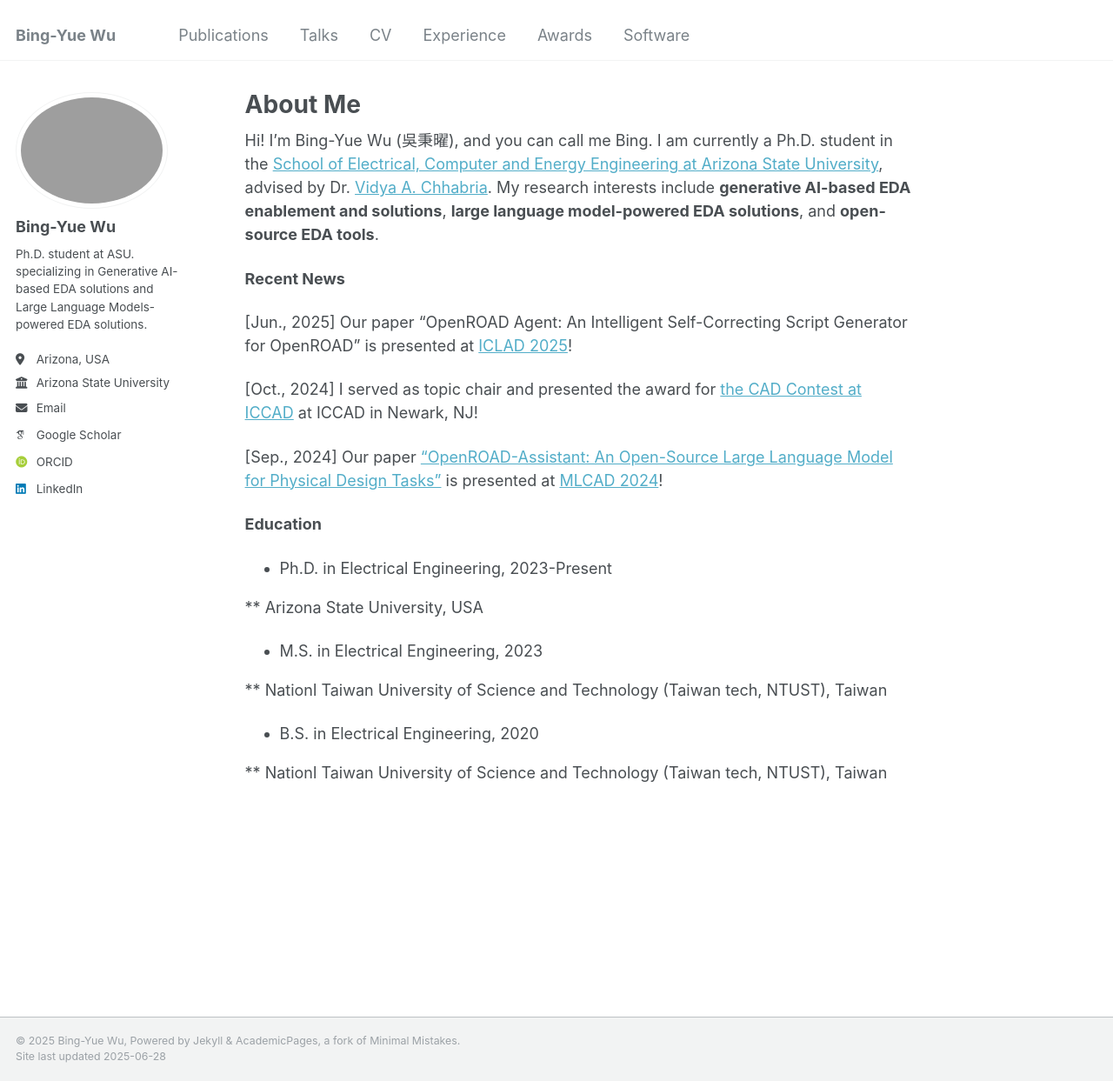
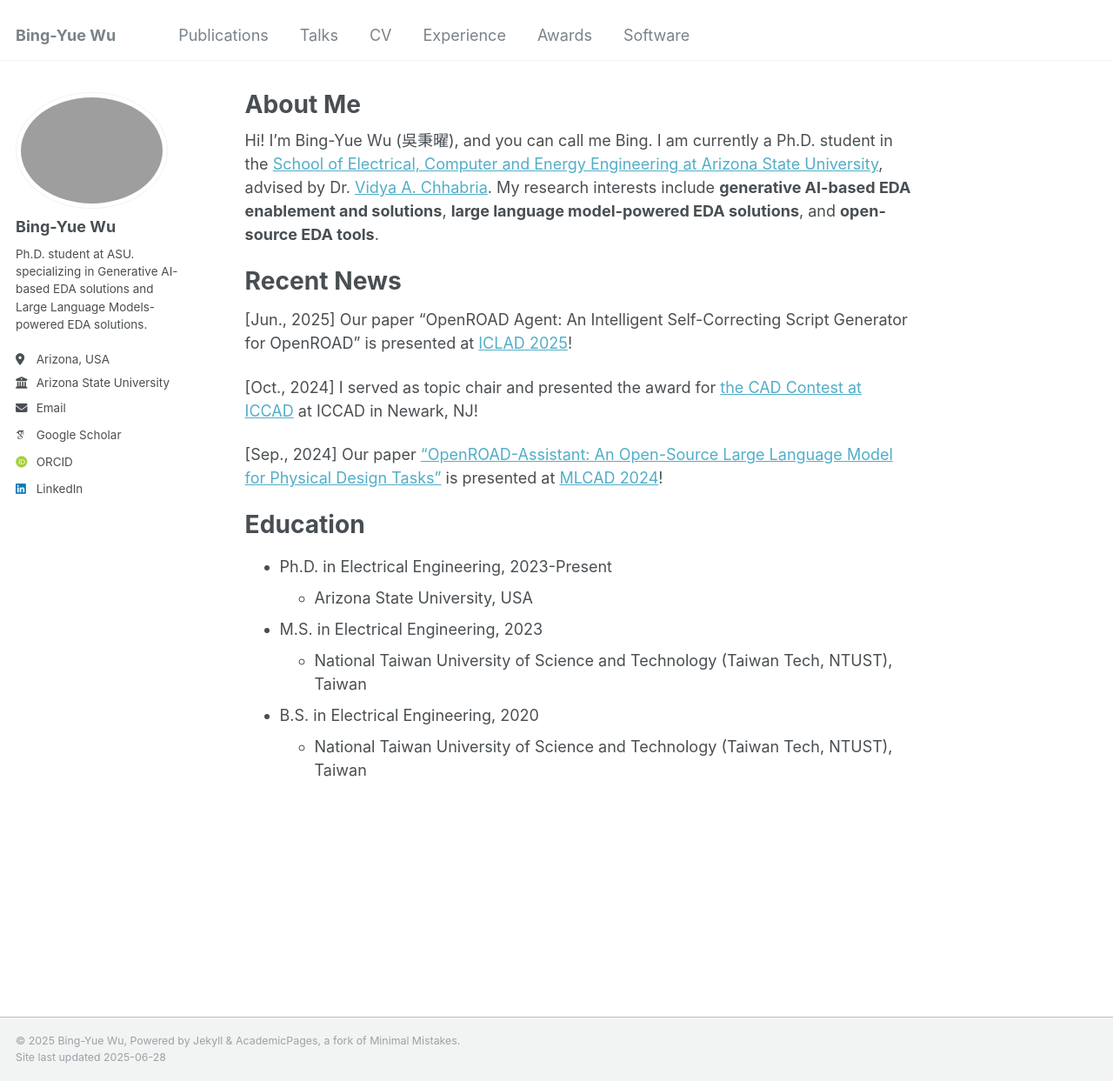
Before and after one commit to bingyuew/bingyuew.github.io, a Jekyll site: the page built from _pages/about.md, in a window 1280 px wide and 1243 px high. Shown: the whole window at 87% size. Built offline with Jekyll 4.4.1, drawn with Linux system fonts in a browser that asks for light colours; some web fonts are replaced.

Commit message:
update about
Signed-off-by: 吳秉曜 <wubingyao@MacBook-bro.local>

```diff
--- a/_pages/about.md
+++ b/_pages/about.md
@@ -9,7 +9,7 @@ redirect_from:
 
 Hi! I'm Bing-Yue Wu (吳秉曜), and you can call me Bing. I am currently a Ph.D. student in the [School of Electrical, Computer and Energy Engineering at Arizona State University](https://ecee.engineering.asu.edu/), advised by Dr. [Vidya A. Chhabria](https://faculty.engineering.asu.edu/vidyachhabria/). My research interests include **generative AI-based EDA enablement and solutions**, **large language model-powered EDA solutions**, and **open-source EDA tools**.
 
-**Recent News**
+# Recent News
 
 [Jun., 2025] Our paper "OpenROAD Agent: An Intelligent Self-Correcting Script Generator for OpenROAD" is presented at [ICLAD 2025](https://iclad.ai/)!
 
@@ -17,16 +17,13 @@ Hi! I'm Bing-Yue Wu (吳秉曜), and you can call me Bing. I am currently a Ph.D
 
 [Sep., 2024] Our paper ["OpenROAD-Assistant: An Open-Source Large Language Model for Physical Design Tasks"](https://ieeexplore.ieee.org/document/10740242) is presented at [MLCAD 2024](https://mlcad.org/symposium/2024/)!
 
-**Education**
+# Education
 
 * Ph.D. in Electrical Engineering, 2023-Present
-
-** Arizona State University, USA
+  * Arizona State University, USA
 
 * M.S. in Electrical Engineering, 2023
-
-** Nationl Taiwan University of Science and Technology (Taiwan tech, NTUST), Taiwan
+  * National Taiwan University of Science and Technology (Taiwan Tech, NTUST), Taiwan
 
 * B.S. in Electrical Engineering, 2020
-
-** Nationl Taiwan University of Science and Technology (Taiwan tech, NTUST), Taiwan
+  * National Taiwan University of Science and Technology (Taiwan Tech, NTUST), Taiwan
```
